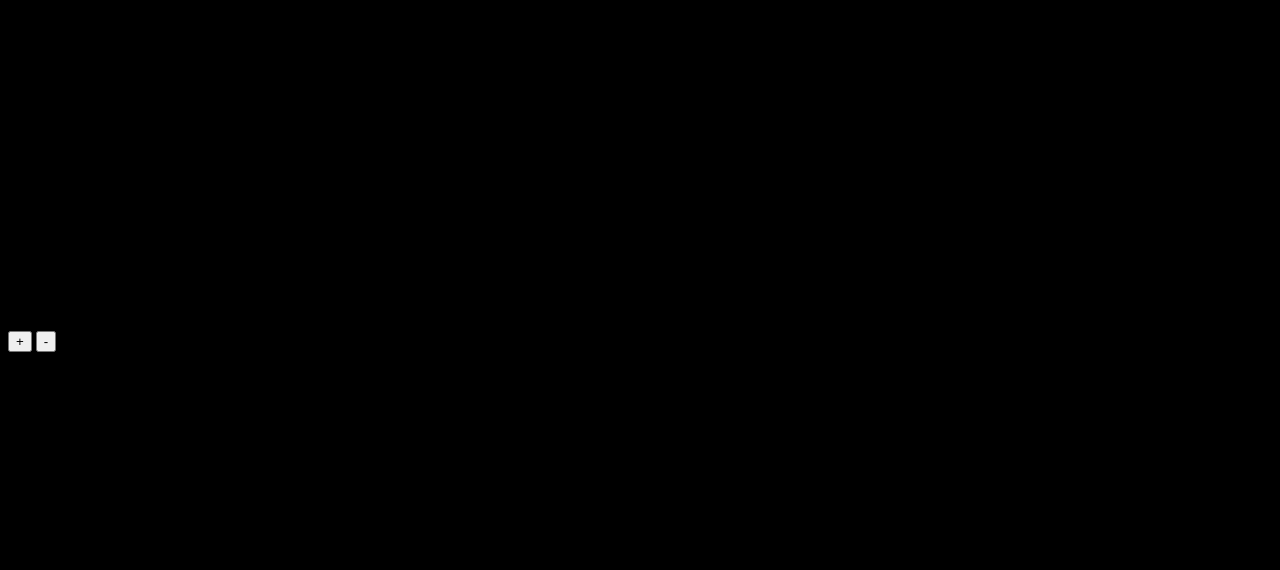
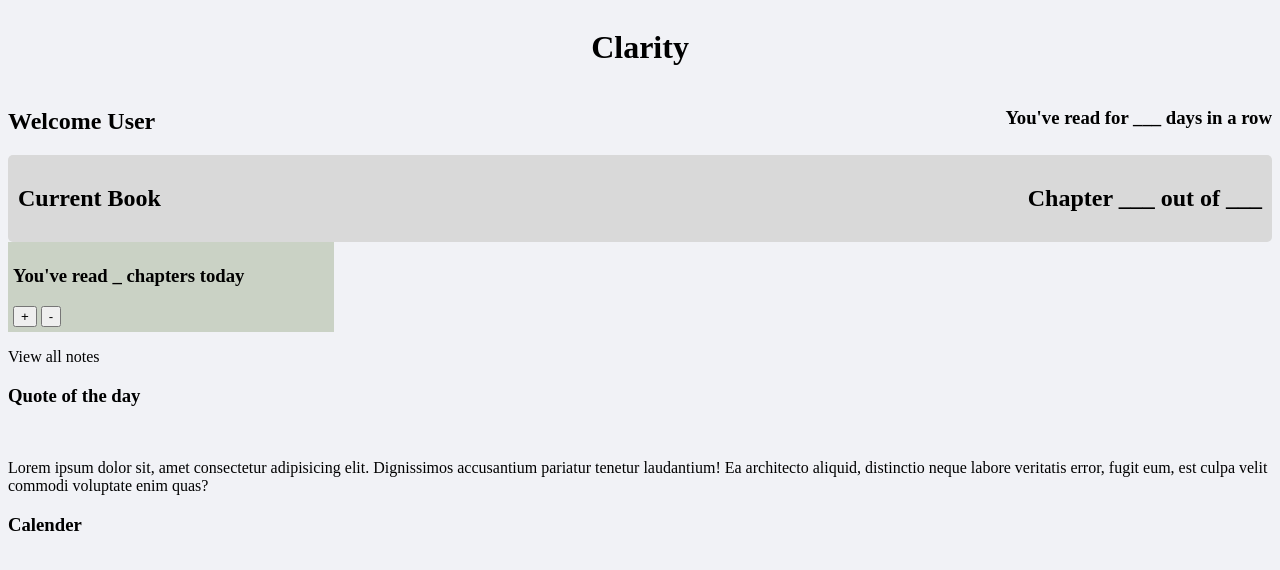
Before and after one commit to spicy-a-i-r/clarity, a plain HTML site: page index/index.html in a window 1280 px wide. Drawn offline with Linux system fonts and the light colour scheme.

Commit message:
1/19/26 - wrapping up for the night, basic layout

```diff
--- a/index/index.css
+++ b/index/index.css
@@ -1,8 +1,49 @@
 body {
-    background-color: black;
+    background-color: #F1F2F6;
 }
 
 #title {
     display: flex;
-    align-items: center;
+    justify-content: center;
+    margin: 10px, auto;
 }
+
+#header {
+    display: flex;
+    padding: 0, 5px;
+    margin-bottom: 0;
+}
+
+#user {
+    margin-right: auto;
+}
+
+#streak {
+    margin-left: auto;
+}
+
+#current-book-box {
+    display: flex;
+    background-color: #D9D9D9;
+    padding: 10px;
+    border-radius: 5px;
+}
+
+#current-book {
+    margin-right: auto;
+}
+
+#chapters {
+    margin-left: auto;
+}
+
+#bottom {
+    display: block;
+}
+#chapters-read-box {
+    justify-content: center;
+    background-color: #CAD2C5;
+    margin: 10px, auto;
+    padding: 5px;
+    max-width: 25%;
+}
--- a/index/index.html
+++ b/index/index.html
@@ -15,9 +15,9 @@
         <!--Img-->
     </div>
 
-    <div id="welcome">
-        <h2>Welcome User</h2>
-        <h3>You've read for ___ days in a row</h3>
+    <div id="header">
+        <h2 id="user">Welcome User</h2>
+        <h3 id="streak">You've read for ___ days in a row</h3>
     </div>
 
     <div id="current-book-box">
@@ -25,6 +25,8 @@
             <h2 id="chapters">Chapter ___ out of ___</h2>
     </div>
 
+
+    <div id="bottom">
         <div id="chapters-read-box">
             <h3>You've read _ chapters today</h3>
             <button id="add">+</button>
@@ -46,7 +48,7 @@
         <div id="calender-box">
             <h3>Calender</h3>
         </div>
-
+    </div>
 
 
     <script src="index.js" />
```
Lines whose indentation alone changed are shown as unchanged.
